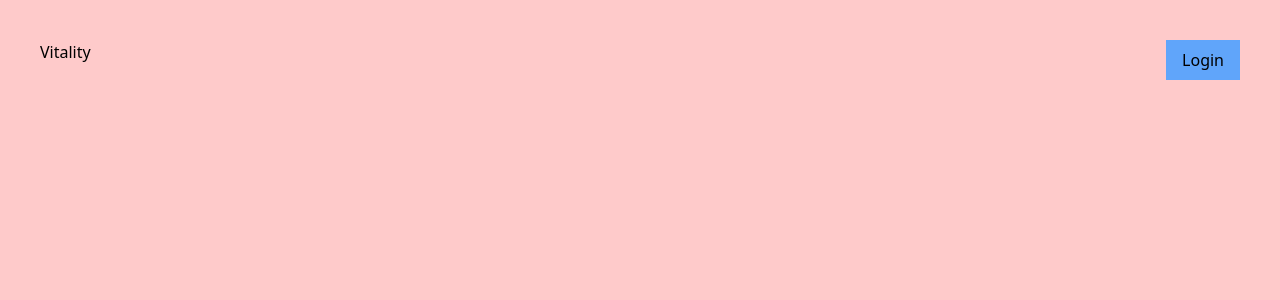
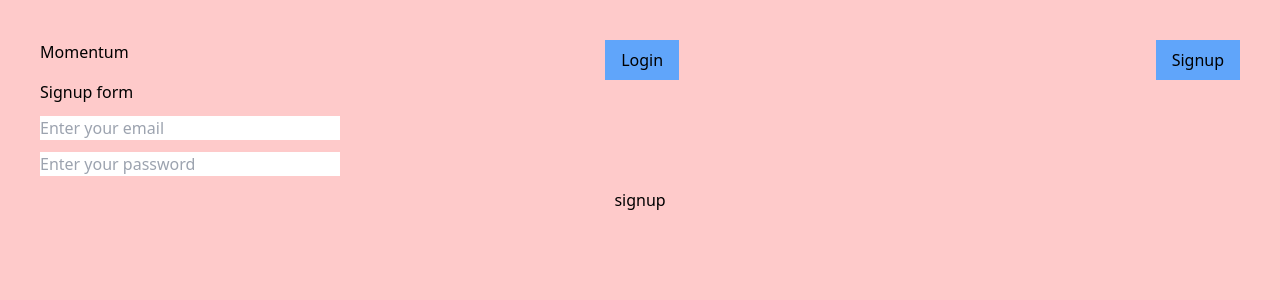
Before and after one commit to animesh-chakrabarty/Momentum, a React (Vite) app in the folder frontend/: page /signup in a window 1280 px wide. Before the commit this address had no page. Shown: the top 300 px of the page. Built offline with nearby package versions, Linux system fonts and the light colour scheme.

Commit message:
frontend- signup & login form done

```diff
--- a/frontend/src/App.jsx
+++ b/frontend/src/App.jsx
@@ -3,6 +3,9 @@ import { Routes, Route } from "react-router-dom";
 
 // importing pages and components
 import Home from "./pages/Home";
+import Signup from "./pages/Signup";
+import Login from "./pages/Login";
+
 import NavBar from "./components/NavBar";
 
 function App() {
@@ -11,6 +14,8 @@ function App() {
       <NavBar />
       <Routes>
         <Route path="/" element={<Home />} />
+        <Route path="/signup" element={<Signup />} />
+        <Route path="/login" element={<Login />} />
       </Routes>
     </div>
   );
--- a/frontend/src/components/NavBar.jsx
+++ b/frontend/src/components/NavBar.jsx
@@ -1,10 +1,16 @@
 import React from "react";
+import { Link } from "react-router-dom";
 
 const NavBar = () => {
   return (
     <div className="flex justify-between">
-      <h1>Vitality</h1>
-      <button className="bg-blue-400 px-4 py-2">Login</button>
+      <h1>Momentum</h1>
+      <Link to="/login" className="px-4 py-2 bg-blue-400">
+        Login
+      </Link>
+      <Link to="/signup" className="px-4 py-2 bg-blue-400">
+        Signup
+      </Link>
     </div>
   );
 };
--- a/frontend/src/features/workouts/workoutsSlice.js
+++ b/frontend/src/features/workouts/workoutsSlice.js
@@ -9,7 +9,7 @@ export const workoutsSlice = createSlice({
   initialState,
   reducers: {
     // add workouts to state on reload
-    addWorkouts: (state, action) => {
+    setWorkouts: (state, action) => {
       state.workouts = action.payload;
       console.log(action.payload);
     },
@@ -26,6 +26,6 @@ export const workoutsSlice = createSlice({
   },
 });
 
-export const { addWorkouts, addWorkout, removeWorkout } = workoutsSlice.actions;
+export const { setWorkouts, addWorkout, removeWorkout } = workoutsSlice.actions;
 
 export default workoutsSlice.reducer;
--- a/frontend/src/pages/Home.jsx
+++ b/frontend/src/pages/Home.jsx
@@ -3,7 +3,7 @@ import { useDispatch, useSelector } from "react-redux";
 // importing components
 import WorkoutCard from "../components/WorkoutCard";
 import WorkoutForm from "../components/WorkoutForm";
-import { addWorkouts, removeWorkout } from "../features/workouts/workoutsSlice";
+import { setWorkouts, removeWorkout } from "../features/workouts/workoutsSlice";
 
 const Home = () => {
   const dispatch = useDispatch();
@@ -16,7 +16,7 @@ const Home = () => {
       // console.log(res_json);
 
       if (res.ok) {
-        dispatch(addWorkouts(res_json));
+        dispatch(setWorkouts(res_json));
       }
     };
 
--- /dev/null
+++ b/frontend/src/pages/Login.jsx
@@ -0,0 +1,32 @@
+import React, { useState } from "react";
+
+const Login = () => {
+  const [email, setEmail] = useState("");
+  const [password, setPassword] = useState("");
+
+  const handleSubmit = (e) => {
+    e.preventDefault();
+    console.log(email, password);
+  };
+
+  return (
+    <form onSubmit={handleSubmit} className="flex flex-col gap-3">
+      <h1>Login form</h1>
+      <input
+        type="email"
+        placeholder="Enter your email"
+        onChange={(e) => setEmail(e.target.value)}
+        className="w-[300px]"
+      />
+      <input
+        type="password"
+        placeholder="Enter your password"
+        onChange={(e) => setPassword(e.target.value)}
+        className="w-[300px]"
+      />
+      <button>login</button>
+    </form>
+  );
+};
+
+export default Login;
--- /dev/null
+++ b/frontend/src/pages/Signup.jsx
@@ -0,0 +1,32 @@
+import React, { useState } from "react";
+
+const Signup = () => {
+  const [email, setEmail] = useState("");
+  const [password, setPassword] = useState("");
+
+  const handleSubmit = (e) => {
+    e.preventDefault();
+    console.log(email, password);
+  };
+
+  return (
+    <form onSubmit={handleSubmit} className="flex flex-col gap-3">
+      <h1>Signup form </h1>
+      <input
+        type="email"
+        placeholder="Enter your email"
+        onChange={(e) => setEmail(e.target.value)}
+        className="w-[300px]"
+      />
+      <input
+        type="password"
+        placeholder="Enter your password"
+        onChange={(e) => setPassword(e.target.value)}
+        className="w-[300px]"
+      />
+      <button>signup</button>
+    </form>
+  );
+};
+
+export default Signup;
```
